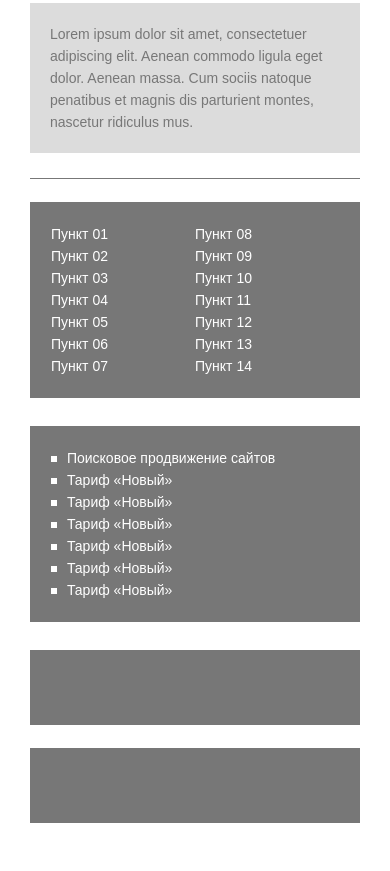
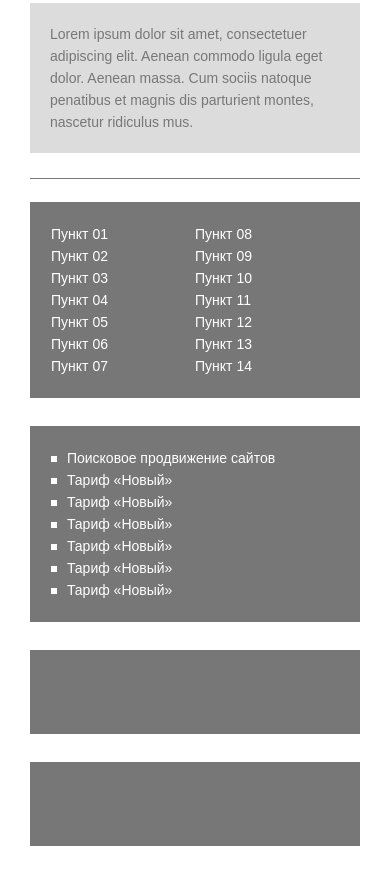
Before and after one commit to jeka5650962/test-increase, a plain HTML site: page index.html in a window 390 px wide. Shown: the part 1989-2860 px from the top of the page. Drawn offline with Linux system fonts and the light colour scheme.

Commit message:
210223 0942

```diff
--- a/style/style.css
+++ b/style/style.css
@@ -219,10 +219,11 @@ main a:hover, footer a:hover {
     height: 100%;
     flex-direction: column;
     justify-content: space-between;
+    row-gap: 28px;
 }
 
 .footer-right__item {
-    height: 75px;
+    min-height: 75px;
 }
 
 /* ----------------------------- @media ----------------------------- */
@@ -301,7 +302,6 @@ main a:hover, footer a:hover {
     .footer-right__body {
         display: grid;
         grid-template-columns: 1fr;
-        row-gap: 28px;
     }
 }
 
@@ -325,10 +325,6 @@ main a:hover, footer a:hover {
         grid-template-columns: 1fr;
         grid-template-areas: 'left' 'middle' 'right';
         grid-template-rows: repeat(3, 1fr);
-    }
-
-    .footer-right__body {
-        row-gap: 0;
     }
 }
 
```
